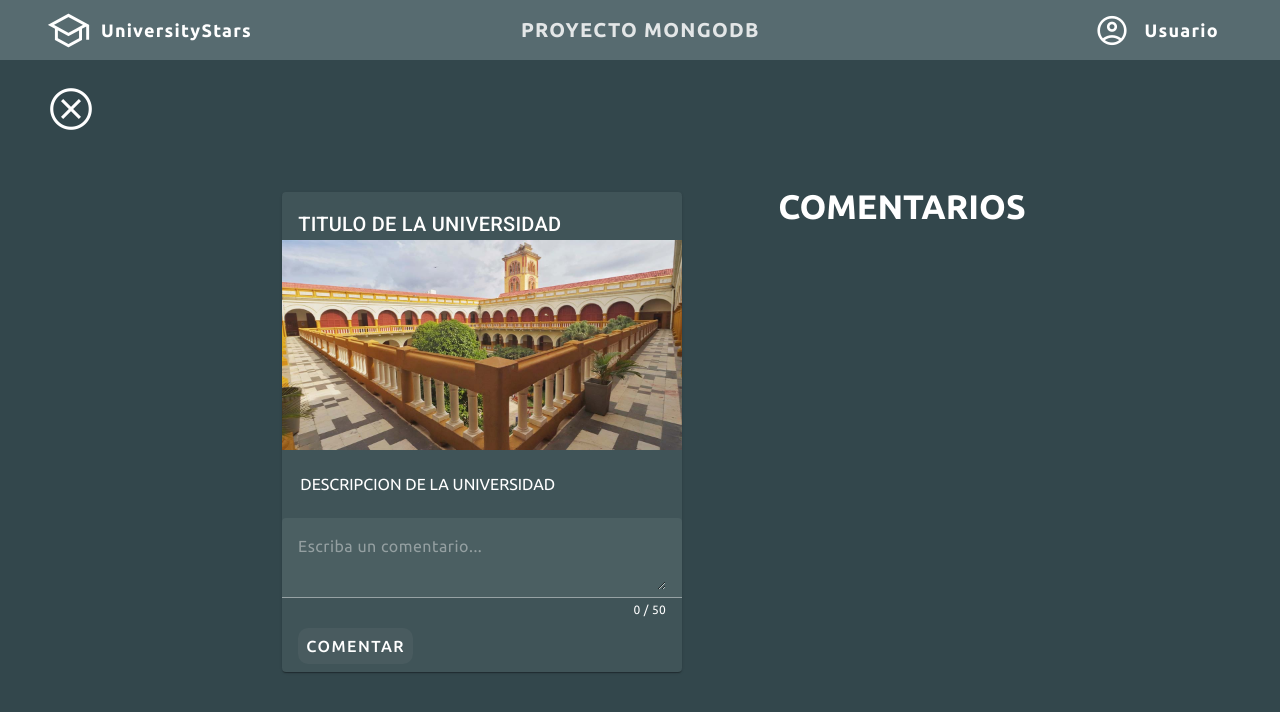
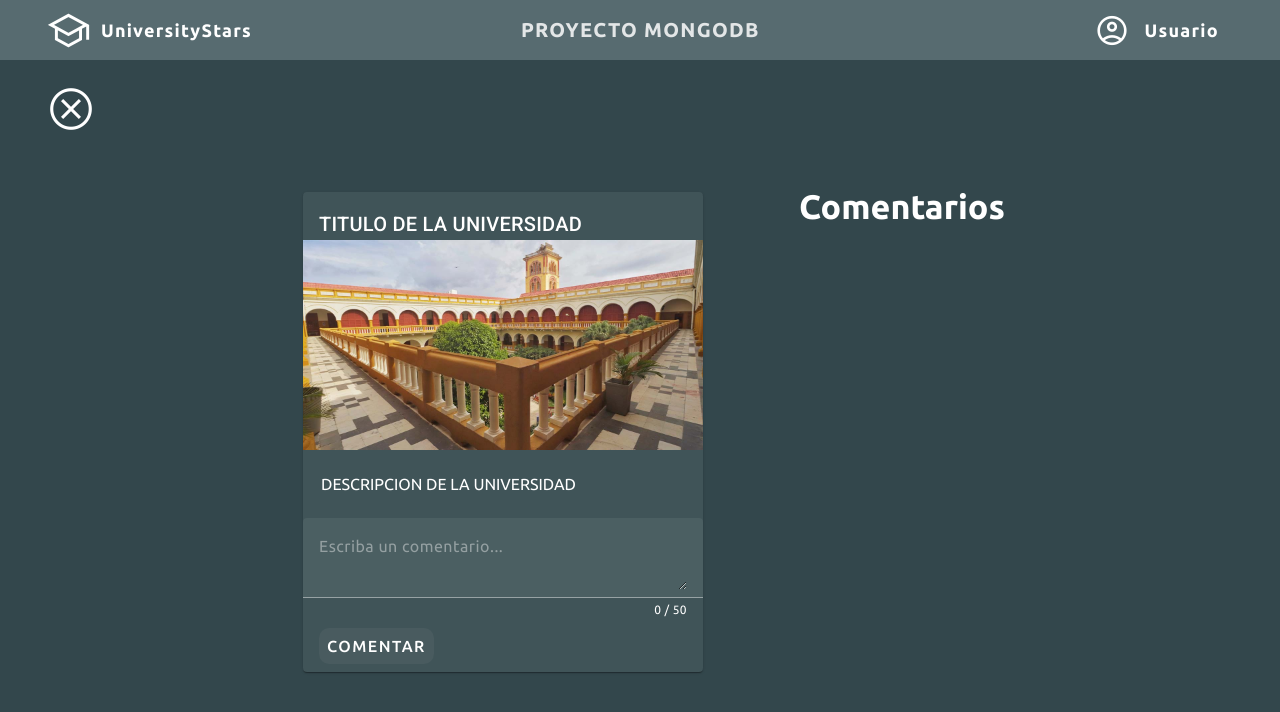
Before and after one commit to DuvanJR/UniverStars-Proyecto, an Angular app: page /universtars/menu/ver-detalle in a window 1280 px wide. Shown: the top 712 px of the page. Built offline with nearby package versions, Linux system fonts and the light colour scheme; grey boxes are pictures that could not be loaded; a web font is replaced by a local one.

Commit message:
cambios en  el titulo comentario

```diff
--- a/src/app/pages/see-details/see-details.component.html
+++ b/src/app/pages/see-details/see-details.component.html
@@ -31,7 +31,7 @@
   </div>
 
   <div class="comentarios">
-    <h1 class="title">COMENTARIOS</h1>
+    <h1 class="title">Comentarios</h1>
     <div class="card-comentarios">
       <div *ngFor="let comentario of listaComentarios">
         <mat-card class="comments">
```
